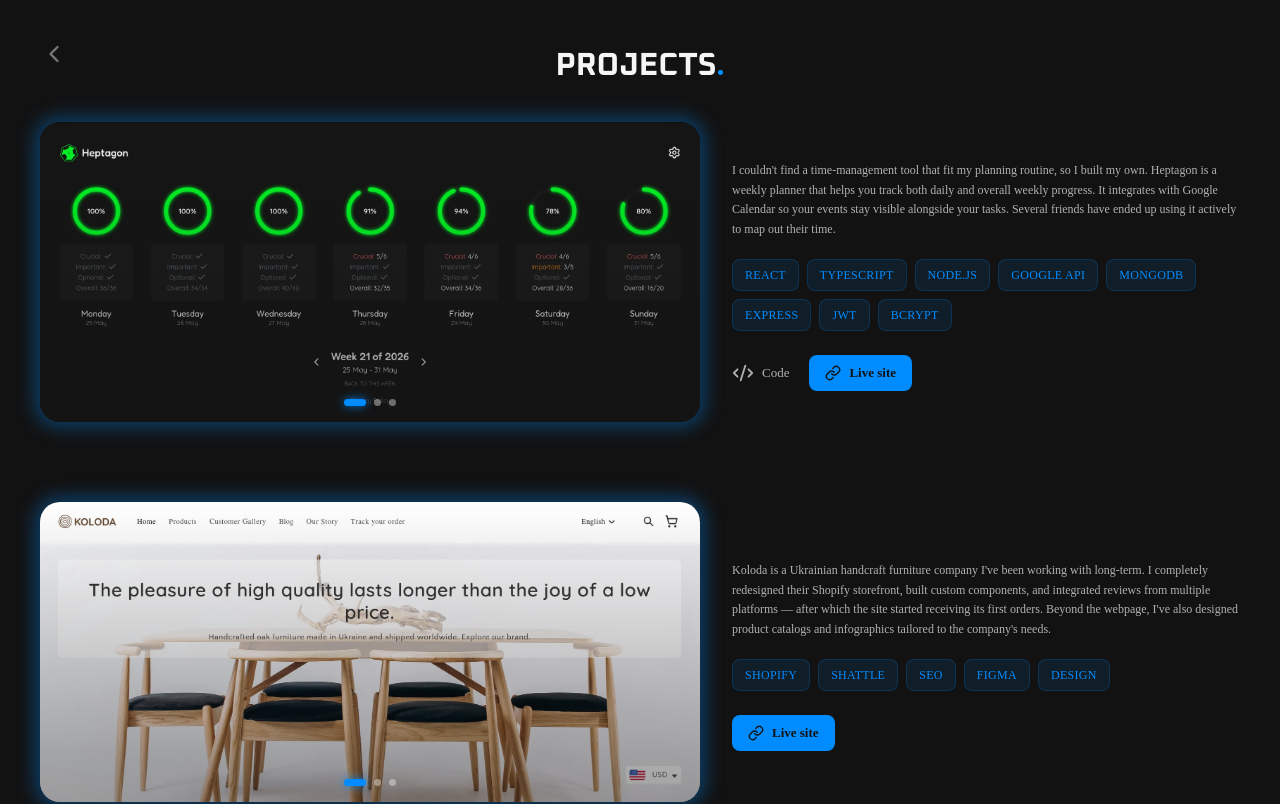
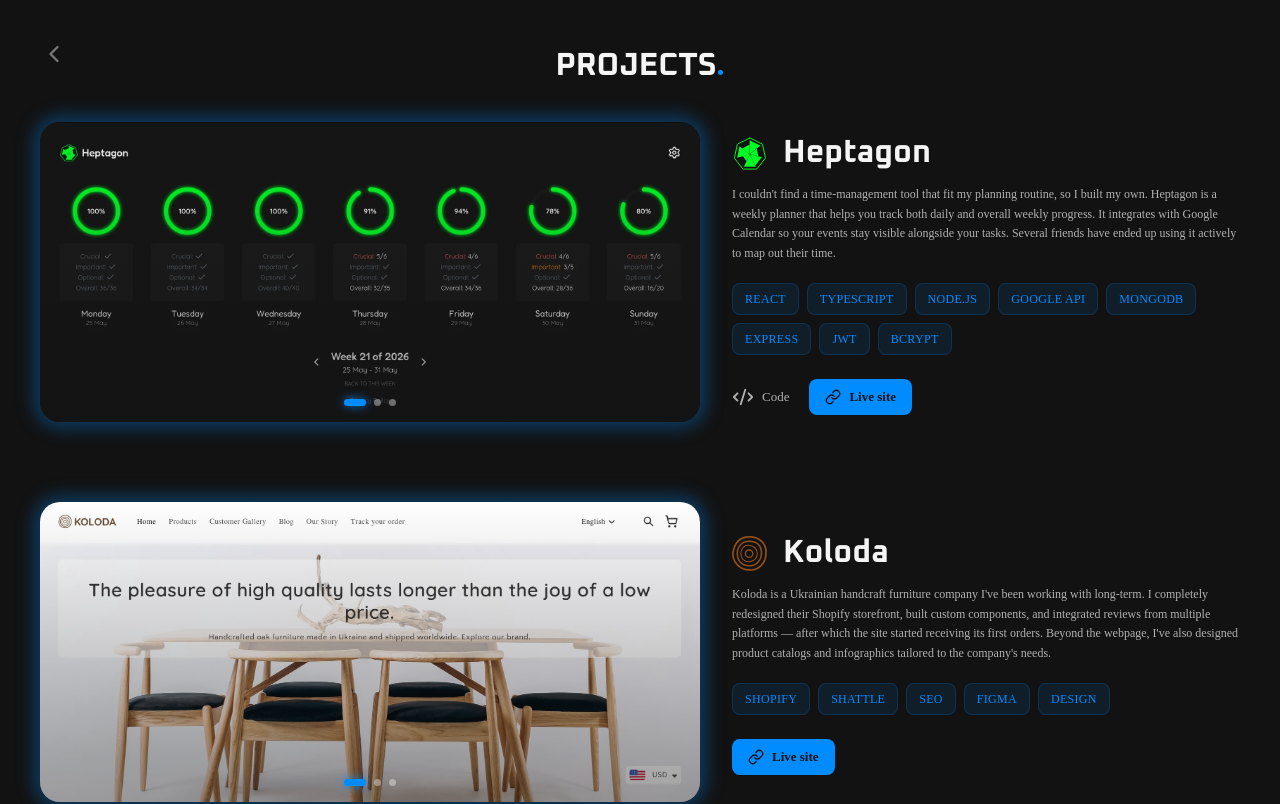
Before and after one commit to ZubalYana/Portfolio-2026, a React (Vite) app: page /projects in a window 1280 px wide. Shown: the top 804 px of the page. Built offline with nearby package versions, Linux system fonts and the light colour scheme; a web font is replaced by a local one.

Commit message:
uncommend the problematic section, attempt to fix the production

```diff
--- a/src/components/functionalElements/ExtendedProjectCard.tsx
+++ b/src/components/functionalElements/ExtendedProjectCard.tsx
@@ -137,9 +137,9 @@
       </div>
 
       <div className="w-full lg:w-[45%] flex flex-col text-left">
-        {/* <div className="w-full max-w-full flex items-center justify-start gap-x-4">
+        <div className="w-full max-w-full flex items-center justify-start gap-x-4 min-w-0">
           {project.logo && (
-            <div className="w-auto h-[35px] shrink-0">
+            <div className="w-[35px] h-[35px] shrink-0">
               <img
                 src={project.logo}
                 alt={`${project.name} logo`}
@@ -147,10 +147,10 @@
               />
             </div>
           )}
-          <h2 className="font-bold text-[26px] sm:text-[32px] text-[#F5F5F5] text-left">
+          <h2 className="font-bold text-[26px] sm:text-[32px] text-[#F5F5F5] text-left min-w-0 truncate">
             {project.name}
           </h2>
-        </div> */}
+        </div>
 
         <p className="text-[12px] leading-relaxed text-[#F5F5F5]/70 text-left mt-2">
           {project.description_extended}
```
